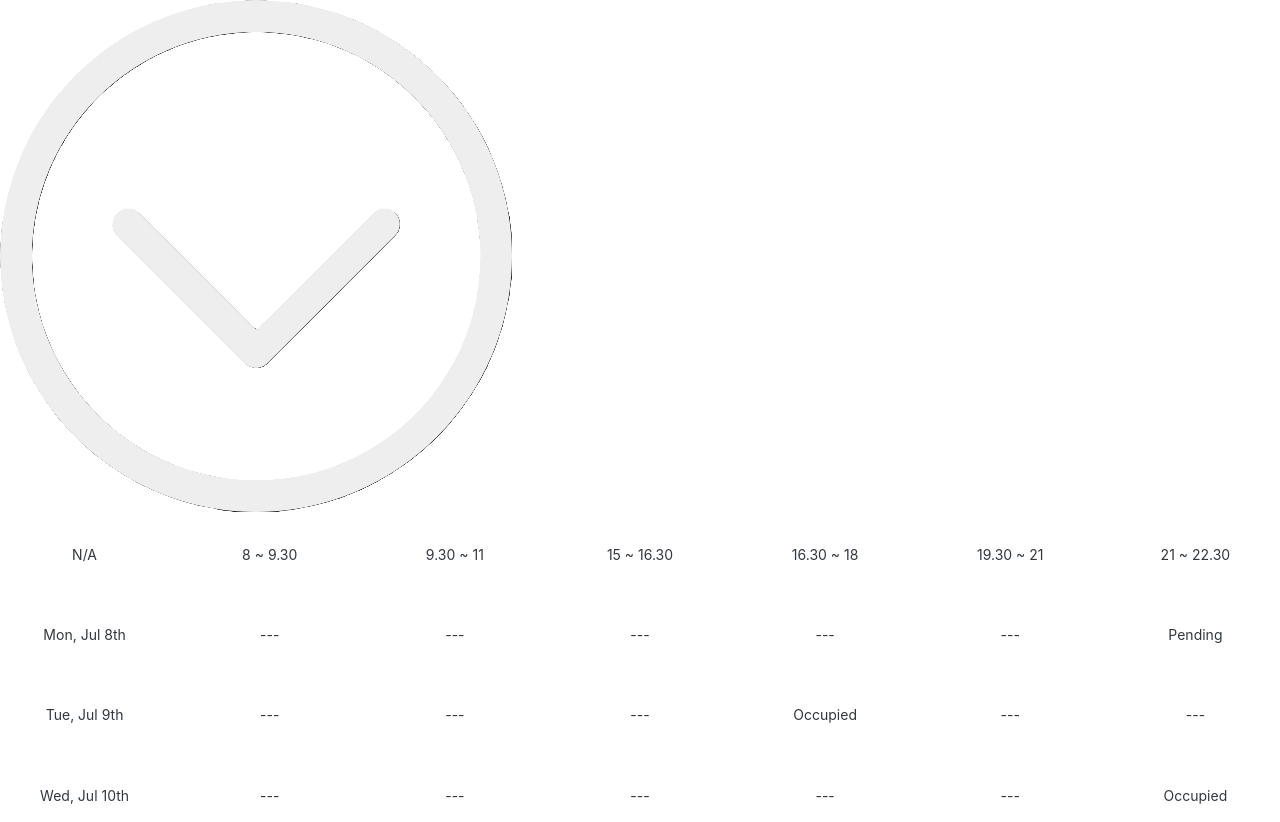
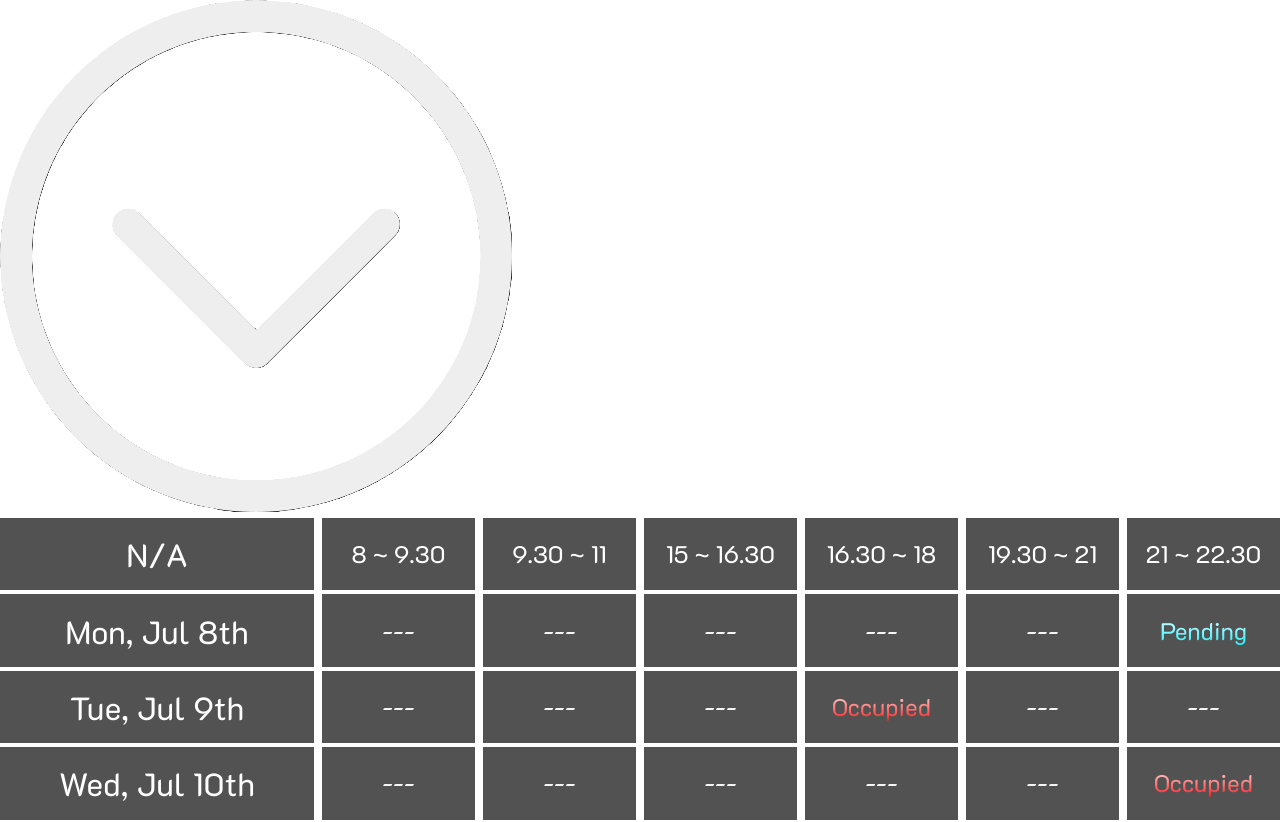
Before and after one commit to vochanhtin139/PORTFOLIO-CALENDAR, a React (Vite) app: page / in a window 1280 px wide. Shown: the top 822 px of the page. Built offline with nearby package versions, Linux system fonts and the light colour scheme.

Commit message:
style calendar

```diff
--- a/src/CalendarView.tsx
+++ b/src/CalendarView.tsx
@@ -2,15 +2,23 @@ import Grid from "@mui/joy/Grid";
 import { styled } from "@mui/joy/styles";
 import Sheet from "@mui/joy/Sheet";
 import PropTypes from "prop-types";
+import K2D from "../src/assets/fonts/K2D-Regular.ttf";
+import { colors } from "@mui/joy";
 
 const Item = styled(Sheet)(({ theme }) => ({
   backgroundColor:
-    theme.palette.mode === "dark" ? theme.palette.background.level1 : "#fff",
+    theme.palette.mode === "dark"
+      ? theme.palette.background.level1
+      : "rgba(0,0,0,0.68)",
   ...theme.typography["body-sm"],
+  color: "#FFFFFF",
+  fontFamily: "K2D",
+  fontSize: 24,
   height: "calc((100vh - 24px - 36px - 16px) / 10)", // Adjusted height
   textAlign: "center",
-  borderRadius: 10,
-  color: theme.vars.palette.text.secondary,
+  // border: "1",
+  // borderColor: "linear-gradient(#FF7A00, #0C0099)",
+  // color: theme.vars.palette.text.secondary,
   display: "flex", // Added to center content
   justifyContent: "center",
   alignItems: "center",
@@ -49,8 +57,18 @@ const days = [
 
 const CalendarView = (props: any) => {
   return (
-    <div {...props}>
-      <Grid container spacing={2} sx={{ flexGrow: 1 }}>
+    <div
+      {...props}
+      style={{
+        overflowY: "scroll",
+      }}
+    >
+      <style>{`
+        div::-webkit-scrollbar {
+          display: none; /* For Chrome, Safari, and Opera */
+        }
+      `}</style>
+      <Grid container spacing={1} sx={{ flexGrow: 1 }}>
         {[
           "N/A",
           "8 ~ 9.30",
@@ -60,20 +78,39 @@ const CalendarView = (props: any) => {
           "19.30 ~ 21",
           "21 ~ 22.30",
         ].map((timeSlot, index) => (
-          <Grid xs key={index}>
-            <Item>{timeSlot}</Item>
+          <Grid xs={index === 0 ? 3 : true} key={index} fontSize={24}>
+            <Item style={{ ...(index === 0 && { fontSize: 32 }) }}>
+              {timeSlot}
+            </Item>
           </Grid>
         ))}
       </Grid>
 
       {days.map((day, dayIndex) => (
-        <Grid container spacing={2} sx={{ flexGrow: 1 }} key={dayIndex}>
-          <Grid xs>
-            <Item>{day.day}</Item>
+        <Grid container spacing={1} sx={{ flexGrow: 1 }} key={dayIndex}>
+          <Grid xs={3}>
+            <Item style={{ fontSize: 32 }}>{day.day}</Item>
           </Grid>
           {day.slots.map((slot, slotIndex) => (
-            <Grid xs key={slotIndex}>
-              <Item>{slot}</Item>
+            <Grid xs key={slotIndex} fontSize={24}>
+              <Item>
+                <span
+                  style={{
+                    ...(slot === "Pending" && {
+                      background: "linear-gradient(#FFFFFF, #00F0FF)",
+                      WebkitBackgroundClip: "text",
+                      WebkitTextFillColor: "transparent",
+                    }),
+                    ...(slot === "Occupied" && {
+                      background: "linear-gradient(#FFFFFF, #FF0000)",
+                      WebkitBackgroundClip: "text",
+                      WebkitTextFillColor: "transparent",
+                    }),
+                  }}
+                >
+                  {slot}
+                </span>
+              </Item>
             </Grid>
           ))}
         </Grid>
```
Also changed, not shown: src/assets/fonts/K2D-Regular.ttf (added).
